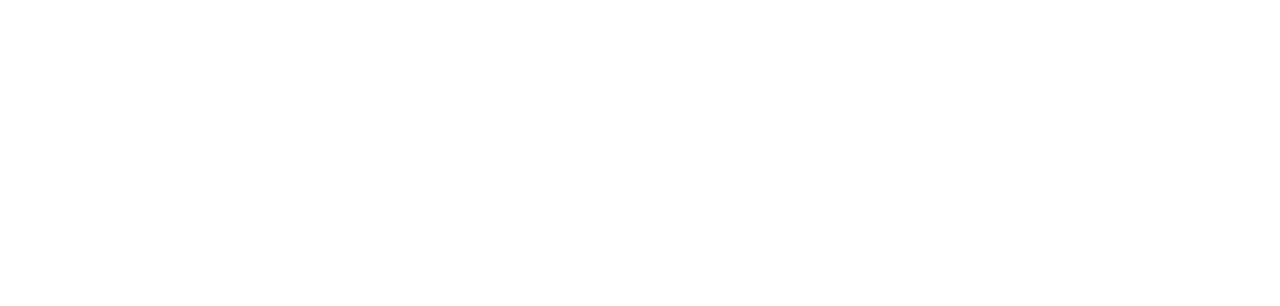
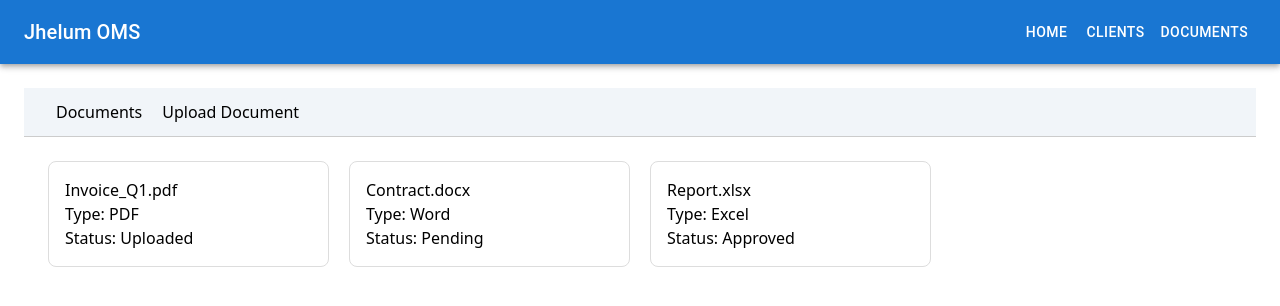
Before and after one commit to drharshpratap/jhelum-oms-ui, a React (Create React App) app: page /documents in a window 1280 px wide. Before the commit this address had no page. Shown: the top 306 px of the page. Built offline with nearby package versions, Linux system fonts and the light colour scheme.

Commit message:
added document section

```diff
--- a/src/App.js
+++ b/src/App.js
@@ -2,29 +2,32 @@
 import { BrowserRouter, Routes, Route } from "react-router-dom";
 import GlobalLayout from "./layouts/GlobalLayout";
 import ClientLayout from "./layouts/ClientLayout";
+import DocumentLayout from "./layouts/DocumentLayout";
 
 import Home from "./pages/Home";
 import ClientList from "./features/clients/ClientList";
 import ClientForm from "./features/clients/ClientForm";
 
+import DocumentList from "./features/documents/DocumentList";
+import DocumentUpload from "./features/documents/DocumentUpload";
+
 function App() {
   return (
     <BrowserRouter>
       <Routes>
-
         <Route element={<GlobalLayout />}>
-
-          {/* HOME DASHBOARD */}
           <Route path="/" element={<Home />} />
 
-          {/* CLIENT DOMAIN */}
-          <Route path="/clients" element={<ClientLayout />}>
+          <Route path="clients" element={<ClientLayout />}>
             <Route index element={<ClientList />} />
             <Route path="add" element={<ClientForm />} />
           </Route>
 
+          <Route path="documents" element={<DocumentLayout />}>
+            <Route index element={<DocumentList />} />
+            <Route path="add" element={<DocumentUpload />} />
+          </Route>
         </Route>
-
       </Routes>
     </BrowserRouter>
   );
--- /dev/null
+++ b/src/components/DocumentNavbar.jsx
@@ -0,0 +1,17 @@
+
+import { Link } from "react-router-dom";
+
+export default function DocumentNavbar() {
+  return (
+    <nav style={{
+      background: "#f1f5f9",
+      padding: "12px 32px",
+      display: "flex",
+      gap: "20px",
+      borderBottom: "1px solid #ccc"
+    }}>
+      <Link to="/documents">Documents</Link>
+      <Link to="/documents/add">Upload Document</Link>
+    </nav>
+  );
+}
--- a/src/components/Navbar.jsx
+++ b/src/components/Navbar.jsx
@@ -12,7 +12,7 @@
       </Typography>
       <Button color="inherit" component={Link} to="/">Home</Button>
       <Button color="inherit" component={Link} to="/clients">Clients</Button>
-      <Button color="inherit" component={Link} to="/accounts">Documents</Button>
+      <Button color="inherit" component={Link} to="/documents">Documents</Button>
     </Toolbar>
   </AppBar>
 );
--- /dev/null
+++ b/src/features/documents/DocumentList.jsx
@@ -0,0 +1,56 @@
+
+import { useLocation } from "react-router-dom";
+
+const documents = [
+  { id: 1, name: "Invoice_Q1.pdf", type: "PDF", status: "Uploaded" },
+  { id: 2, name: "Contract.docx", type: "Word", status: "Pending" },
+  { id: 3, name: "Report.xlsx", type: "Excel", status: "Approved" },
+];
+
+export default function DocumentList() {
+  const location = useLocation();
+  const successMessage = location.state?.successMessage;
+
+  return (
+    <>
+      {successMessage && (
+        <div
+          style={{
+            background: "#e6f4ea",
+            color: "#1e4620",
+            padding: "12px 16px",
+            borderRadius: "6px",
+            marginBottom: "20px",
+            border: "1px solid #b7dfc2"
+          }}
+        >
+          {successMessage}
+        </div>
+      )}
+
+      <div
+        style={{
+          display: "grid",
+          gridTemplateColumns: "repeat(auto-fill, minmax(250px, 1fr))",
+          gap: "20px"
+        }}
+      >
+        {documents.map((doc) => (
+          <div
+            key={doc.id}
+            style={{
+              border: "1px solid #ddd",
+              borderRadius: "8px",
+              padding: "16px",
+              background: "#fff"
+            }}
+          >
+            <h4>{doc.name}</h4>
+            <p>Type: {doc.type}</p>
+            <p>Status: {doc.status}</p>
+          </div>
+        ))}
+      </div>
+    </>
+  );
+}
--- /dev/null
+++ b/src/features/documents/DocumentUpload.jsx
@@ -0,0 +1,55 @@
+
+import { useState } from "react";
+import { useNavigate } from "react-router-dom";
+
+export default function DocumentUpload() {
+  const navigate = useNavigate();
+  const [title, setTitle] = useState("");
+  const [file, setFile] = useState(null);
+
+  const handleSubmit = (e) => {
+    e.preventDefault();
+
+    // simulate successful upload
+    navigate("/documents", {
+      state: { successMessage: "Document uploaded successfully." }
+    });
+  };
+
+  return (
+    <form onSubmit={handleSubmit} style={{ maxWidth: "500px" }}>
+      <h3>Upload Document</h3>
+
+      <div style={{ marginTop: "16px" }}>
+        <input
+          type="text"
+          placeholder="Document title"
+          value={title}
+          onChange={(e) => setTitle(e.target.value)}
+          style={{ width: "100%", padding: "8px" }}
+        />
+      </div>
+
+      <div style={{ marginTop: "16px" }}>
+        <input
+          type="file"
+          onChange={(e) => setFile(e.target.files[0])}
+        />
+      </div>
+
+      <button
+        type="submit"
+        style={{
+          marginTop: "20px",
+          padding: "10px 16px",
+          background: "#1976d2",
+          color: "#fff",
+          border: "none",
+          borderRadius: "4px"
+        }}
+      >
+        Upload
+      </button>
+    </form>
+  );
+}
--- /dev/null
+++ b/src/layouts/DocumentLayout.jsx
@@ -0,0 +1,14 @@
+
+import { Outlet } from "react-router-dom";
+import DocumentNavbar from "../components/DocumentNavbar";
+
+export default function DocumentLayout() {
+  return (
+    <>
+      <DocumentNavbar />
+      <div style={{ padding: "24px" }}>
+        <Outlet />
+      </div>
+    </>
+  );
+}
```
